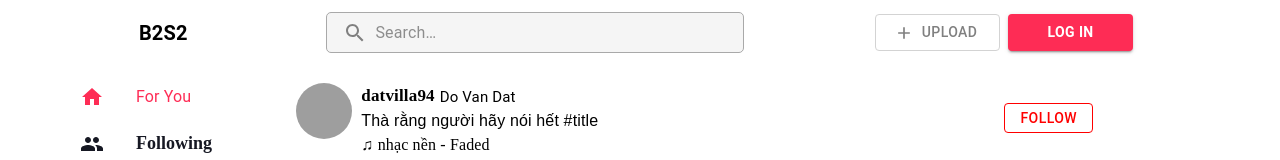
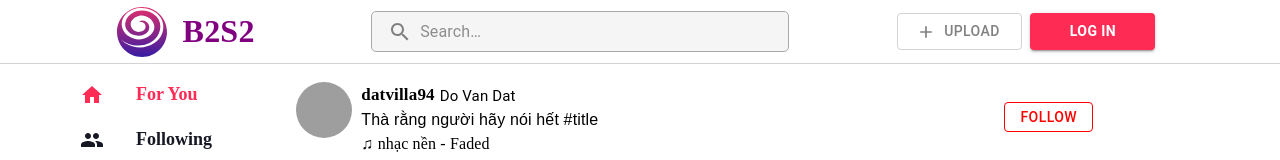
Before and after one commit to Bsweest/B2S2-tiktokwebapp, a Next.js app: page / in a window 1280 px wide. Shown: the top 160 px of the page. Built offline with nearby package versions, Linux system fonts and the light colour scheme; grey boxes are pictures that could not be loaded.

Commit message:
clean up

```diff
--- a/package.json
+++ b/package.json
@@ -14,8 +14,6 @@
     "@emotion/styled": "^11.10.5",
     "@mui/icons-material": "^5.10.15",
     "@mui/material": "^5.10.15",
-    "eslint": "8.28.0",
-    "eslint-config-next": "13.0.5",
     "next": "13.0.5",
     "react": "18.2.0",
     "react-dom": "18.2.0"
@@ -23,6 +21,8 @@
   "devDependencies": {
     "@babel/core": "^7.20.5",
     "@trivago/prettier-plugin-sort-imports": "^4.0.0",
+    "eslint": "^8.29.0",
+    "eslint-config-next": "^13.0.6",
     "eslint-config-prettier": "^8.5.0",
     "prettier": "2.8.0"
   }
--- a/src/components/sidebar/SideBarHome.jsx
+++ b/src/components/sidebar/SideBarHome.jsx
@@ -17,6 +17,7 @@ const SideBarHome = () => {
           <HomeIcon sx={{ color: '#FE2C55' }} />
         </ListItemIcon>
         <ListItemText
+          disableTypography
           primary="For You"
           style={{
             color: '#FE2C55',
--- a/src/templates/Main.jsx
+++ b/src/templates/Main.jsx
@@ -1,29 +1,52 @@
 import Add from '@mui/icons-material/Add';
 import Search from '@mui/icons-material/Search';
-import AppBar from '@mui/material/AppBar';
 import Box from '@mui/material/Box';
 import Button from '@mui/material/Button';
 import InputBase from '@mui/material/InputBase';
 import Toolbar from '@mui/material/Toolbar';
 import Typography from '@mui/material/Typography';
 import styled from '@mui/material/styles/styled';
+import Image from 'next/image';
 
 const Main = (props) => {
   return (
-    <Box sx={{ display: 'flex', flexDirection: 'column' }}>
-      <Toolbar sx={{ height: 65, justifyContent: 'space-evenly' }}>
+    <Box
+      sx={{
+        display: 'flex',
+        flexDirection: 'column',
+      }}
+    >
+      <Toolbar
+        sx={{
+          height: 60,
+          justifyContent: 'space-evenly',
+          borderBottom: 0.5,
+          borderColor: 'lightgrey',
+        }}
+      >
+        <Box
+          sx={{
+            display: { xs: 'none', sm: 'flex' },
+            flexDirection: 'row',
+            alignItems: 'center',
+          }}
+        >
+          <Image alt="logo" src="/img/logo.svg" width={50} height={50} />
           <Typography
             variant="h6"
             noWrap
             component="div"
             sx={{
-            display: { xs: 'none', sm: 'block' },
-            color: 'black',
+              color: 'purple',
               fontWeight: 'bold',
+              fontSize: '2rem',
+              marginLeft: 2,
+              fontFamily: 'cursive',
             }}
           >
             B2S2
           </Typography>
+        </Box>
 
         <SearchContainer>
           <SearchIconWrapper>
```
Also changed, not shown: 1 other file (tests, documents, lock files or other folders). Lines whose indentation alone changed are shown as unchanged.
